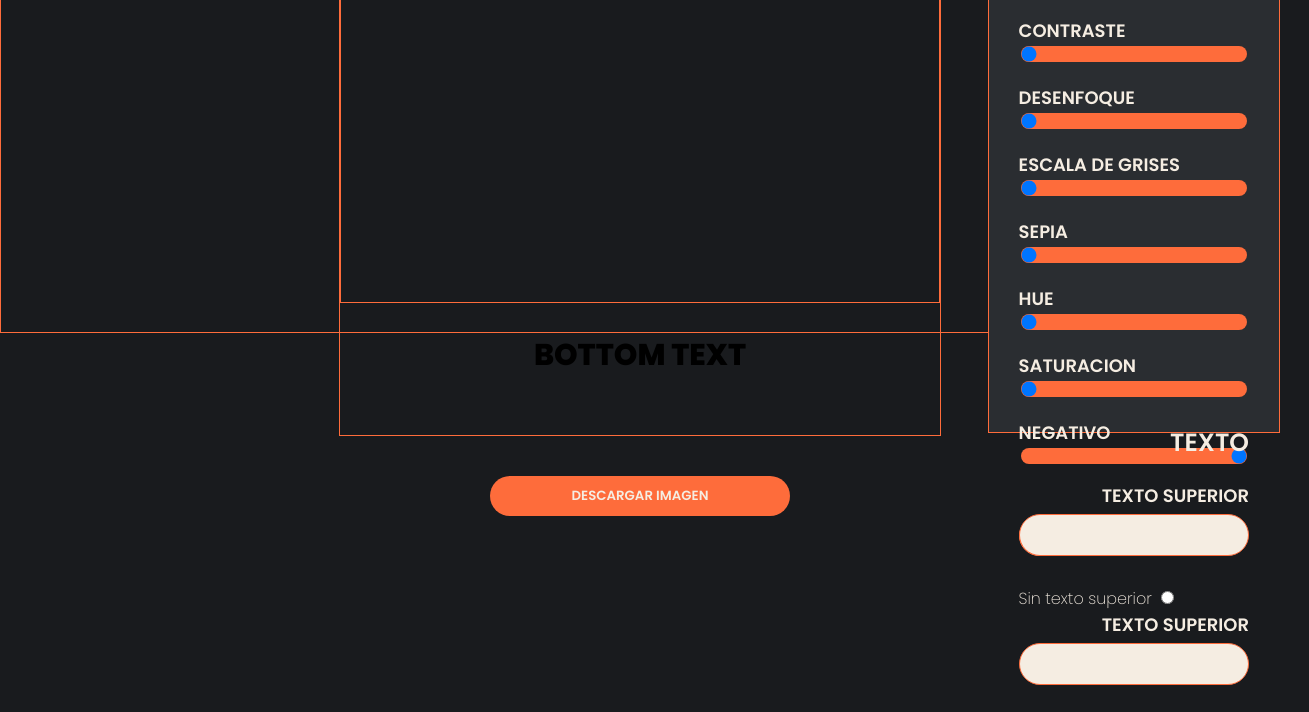
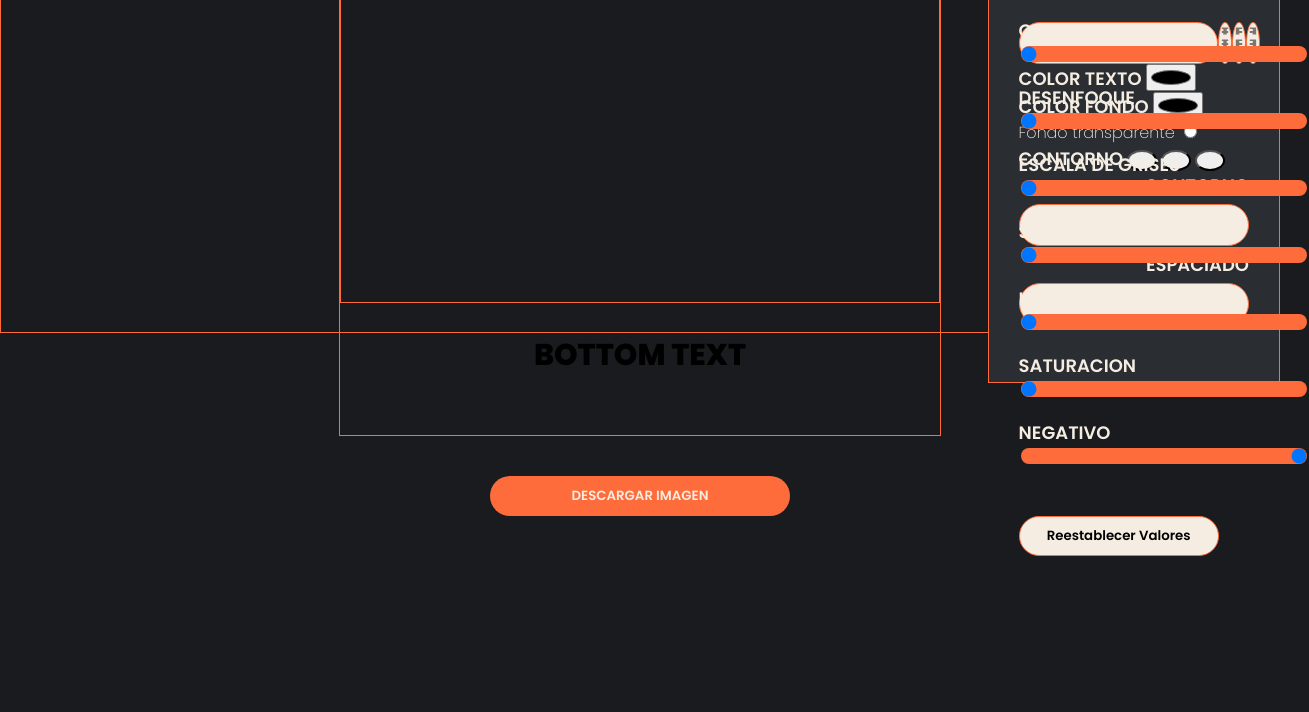
Before and after one commit to sara-arredondo/Ada_JavaScript_M2_TP, a plain HTML site: page index.html in a window 1280 px wide. Shown: the part 469-1181 px from the top of the page, 1309 px wide, since content can reach past the window. After the commit the page ends 1025 px from the top, so only its background shows below. Drawn offline with nearby package versions, Linux system fonts and the light colour scheme.

Commit message:
se ubican los dos paneles de control en la misma posicion

```diff
--- a/style.css
+++ b/style.css
@@ -138,20 +138,28 @@ body main section #meme-container #img-container .img-preview {
 
 
 body aside {
+    position: fixed;
     width: 18%;
     height: 100vh;
     border: #FE6C3B 1px solid;
     position: absolute;
-    right: 0px;
-    top: 0px;
-    padding: 50px 30px;
+    top: 0;
+    right: 0;
+    padding: 50px 30px 0px 30px;
     background-color: var(--colorAzul);
 }
 
-body .aside .panel-ctrl {
+body .aside #panel-ctrl-img {
     width: 100%;
     height: 100vh;
-    position: relative;
+    position: absolute;
+    z-index: 9999;
+}
+
+body .aside #panel-ctrl-txt {
+    width: 100%;
+    height: 100vh;
+    position: absolute;
     z-index: 9999;
 }
 
```
